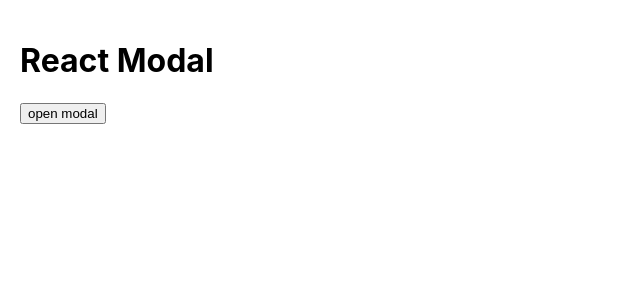
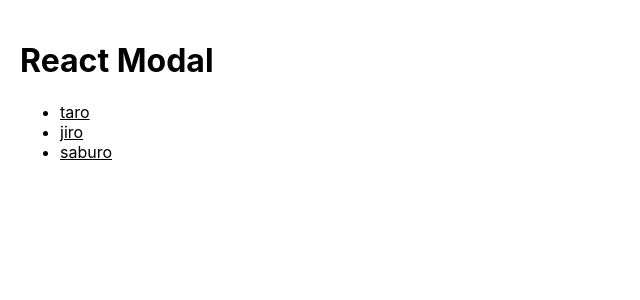
Before and after one commit to shimotsu4431/react-modal, a React (Create React App) app: page / in a window 1280 px wide. Shown: the top 300 px of the page, without its empty margins (0-640 px from the left). Built offline with nearby package versions, Linux system fonts and the light colour scheme.

Commit message:
add member data

```diff
--- a/src/App.css
+++ b/src/App.css
@@ -1,6 +1,11 @@
 .wrapper {
   padding: 20px;
   height: 100vh;;
+}
+
+.member {
+  text-decoration: underline;
+  cursor: pointer;
 }
 
 .Modal_overlay {
@@ -16,20 +21,20 @@
 .Modal {
   opacity: 0;
   visibility: hidden;
-  transition: opacity 0.25s ease, visibility 0.25s ease;
 }
 
 .Modal.isShow {
   opacity: 1;
   visibility: visible;
+  transition: opacity 0.25s ease, visibility 0.25s ease;
 }
 
 .Modal_container {
   position: absolute;
   z-index: 9999;
-  padding: 20px;
+  padding: 20px 20px 60px;
   width: 300px;
-  height: 200px;
+  height: auto;
   background-color: #fff;
   border: 3px solid #ddd;
   top: 50%;
--- a/src/App.tsx
+++ b/src/App.tsx
@@ -3,23 +3,65 @@ import { useCallback, useState } from 'react'
 import './App.css'
 import Modal from './components/Modal'
 
+export type Member = {
+  id: number
+  name: string
+  age: number
+}
+
+export const members: Member[] = [
+  {
+    id: 1,
+    name: 'taro',
+    age: 20,
+  },
+  {
+    id: 2,
+    name: 'jiro',
+    age: 30,
+  },
+  {
+    id: 3,
+    name: 'saburo',
+    age: 40,
+  },
+]
+
 function App() {
   const [isOpenModal, setIsOpenModal] = useState(false)
-  const handleClick = useCallback(() => {
+  const [showMember, setShowMember] = useState<Member | null>(null)
+
+  const handleClick = useCallback((idx: number) => {
+    setShowMember(members[idx])
     setIsOpenModal(true)
   }, [])
 
   const handleClose = useCallback(() => {
     setIsOpenModal(false)
+    setShowMember(null)
   }, [])
 
   return (
     <>
       <div className="wrapper">
         <h1>React Modal</h1>
-        <button onClick={handleClick}>open modal</button>
+        <ul>
+          {members &&
+            members.length >= 1 &&
+            members.map((item, idx) => {
+              return (
+                <li className="member" onClick={() => handleClick(idx)}>
+                  {item.name}
+                </li>
+              )
+            })}
+        </ul>
       </div>
-      <Modal isOpen={isOpenModal} handleClose={handleClose} />
+      <Modal
+        isOpen={isOpenModal}
+        handleClose={handleClose}
+        member={showMember}
+      />
     </>
   )
 }
--- a/src/components/Modal.tsx
+++ b/src/components/Modal.tsx
@@ -1,12 +1,14 @@
 import clsx from 'clsx'
 import { useCallback, useRef } from 'react'
+import { Member } from '../App'
 
 type Prop = {
   isOpen: boolean
+  member: Member | null
   handleClose: any
 }
 
-const Modal: React.FC<Prop> = ({ isOpen, handleClose }) => {
+const Modal: React.FC<Prop> = ({ isOpen, member, handleClose }) => {
   const overlay = useRef<HTMLDivElement>(null)
 
   const handleClick = useCallback(() => {
@@ -24,8 +26,13 @@ const Modal: React.FC<Prop> = ({ isOpen, handleClose }) => {
             onClick={handleClick}
           ></div>
           <div className="Modal_container">
-            <h2 className="Modal_container__title">Modal inner</h2>
-            <p>モーダルの中身です</p>
+            <h2 className="Modal_container__title">Member</h2>
+            <p>name: {member?.name}</p>
+            <p>age: {member?.age}</p>
+            <img
+              src="https://picsum.photos/id/1005/300/200"
+              alt={member?.name}
+            />
             <button className="Modal_container__button" onClick={handleClose}>
               close
             </button>
```
Also changed, not shown: 1 other file (tests, documents, lock files or other folders).
